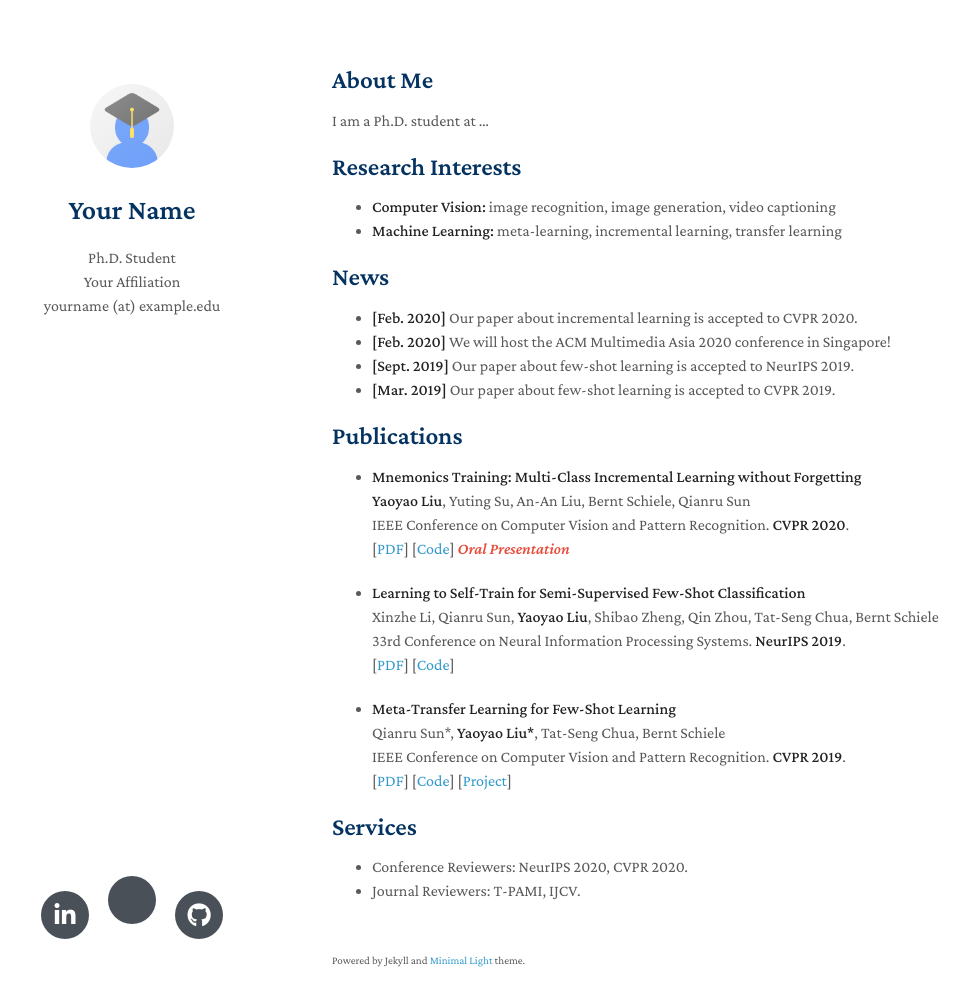
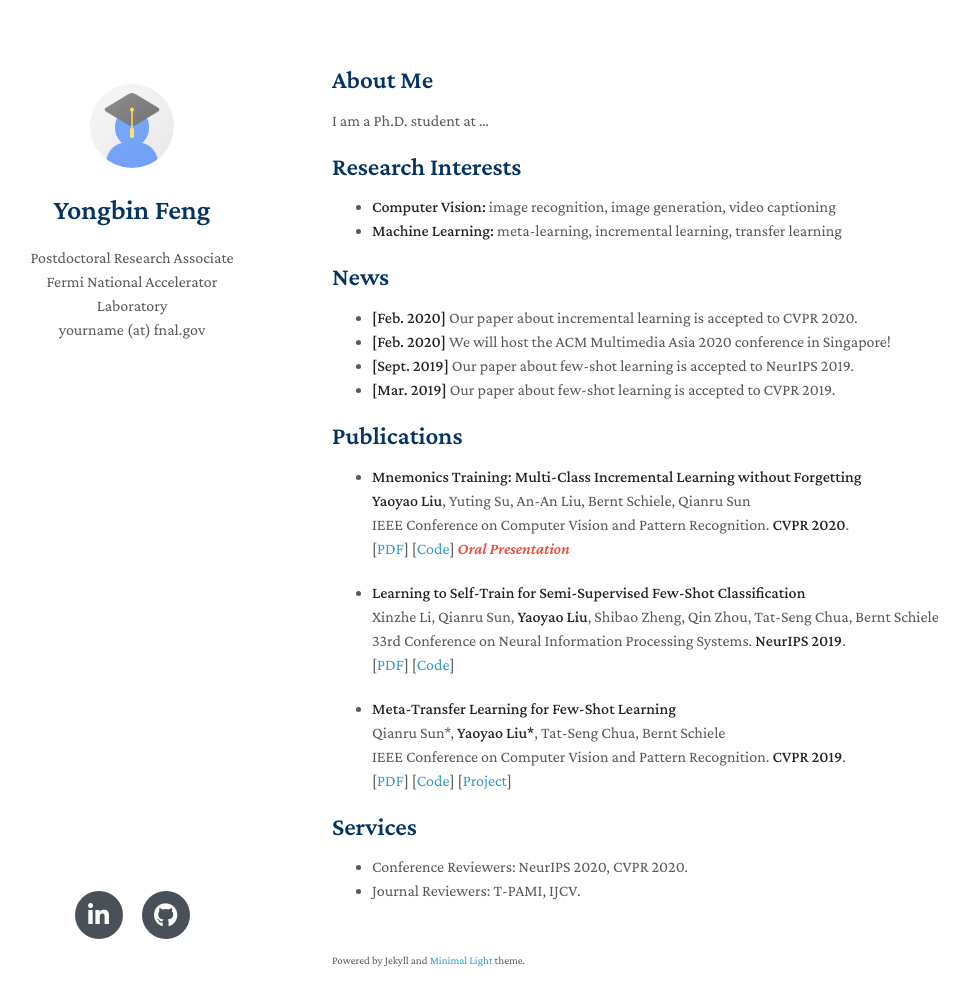
Before and after one commit to yongbinfeng/yongbinfeng.github.io, a Jekyll site: the page built from index.md, in a window 1280 px wide and 1041 px high. Shown: the top 1006 px of the window, without its empty margins (138-1108 px from the left). Built offline with Jekyll 4.4.1, drawn with Linux system fonts in a browser that asks for light colours; nearby versions of some CDN libraries; a style sheet for code colours, icons or effects is not loaded; our own code applies the rules of GitHub Pages for plain Markdown files.

Commit message:
first commit

```diff
--- a/_config.yml
+++ b/_config.yml
@@ -1,15 +1,13 @@
-title: Your Name
-position: Ph.D. Student
-affiliation: Your Affiliation
-email: yourname (at) example.edu
+title: Yongbin Feng
+position: Postdoctoral Research Associate
+affiliation: Fermi National Accelerator Laboratory
+email: yourname (at) fnal.gov
 keywords: minimal academic
-google_scholar: https://scholar.google.com/
-github_link: https://github.com/yaoyao-liu/minimal-light
-linkedin: https://www.linkedin.com/
+github_link: https://github.com/yongbinfeng
+linkedin: https://www.linkedin.com/in/yongbin-feng-433962158/
 avatar: ./assets/img/avatar.png
-google_analytics: UA-111540567-4
 favicon: ./assets/img/favicon.png
 favicon_dark: ./assets/img/favicon-dark.png
 description: The Minimal Light is a simple and elegant jekyll theme for academic personal homepage.
-canonical: https://minimal-light.yyliu.net/
+canonical: https://yongbinfeng.github.io
 remote_theme: yaoyao-liu/minimal-light
```
